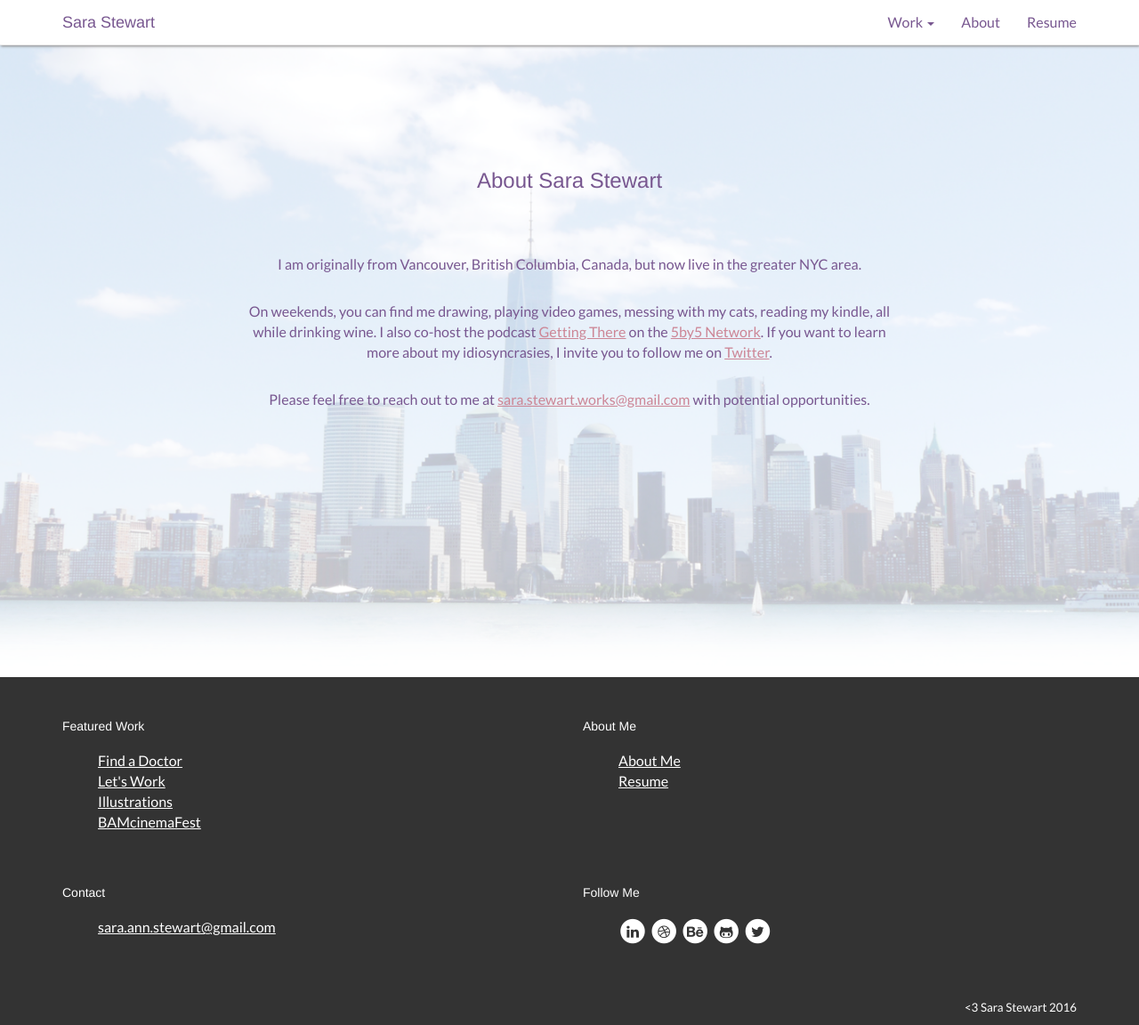
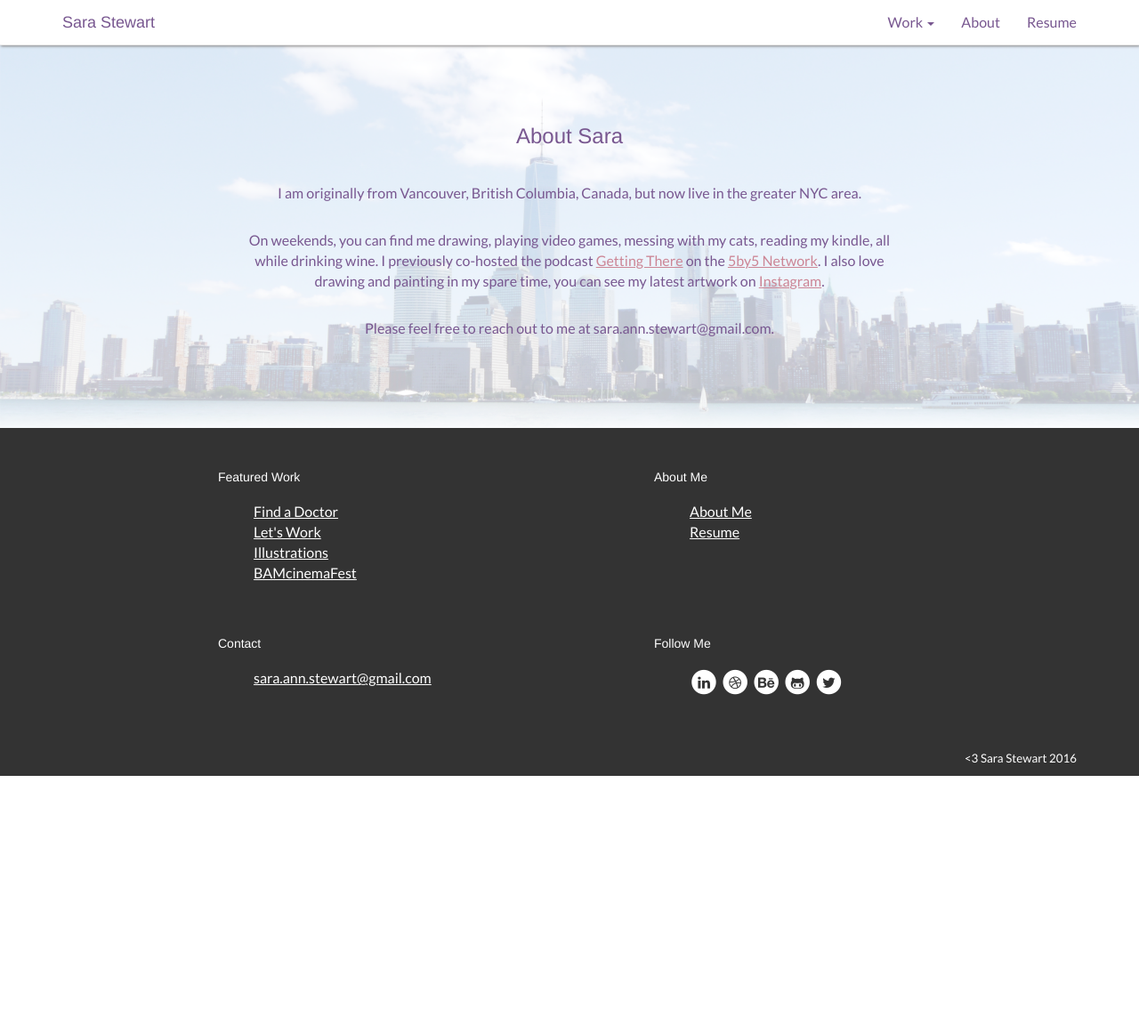
Before and after one commit to dhpinkdh/dhpinkdh.github.io, a Jekyll site: the page built from aboutme.html, in a window 1280 px wide and 1152 px high. Shown: the whole window at 89% size. Built offline with Jekyll 4.4.1, drawn with Linux system fonts in a browser that asks for light colours; nearby versions of some CDN libraries; comment, search, counter and statistics services are not loaded.

Commit message:
About me update

```diff
--- a/_includes/footer.html
+++ b/_includes/footer.html
@@ -1,6 +1,6 @@
 <footer id="footer">
     <div class="container">
-        <div class="row">
+        <div class="row footer-list">
             <div class="col-md-6">
                 <h5>Featured Work</h5>
                 <ul>
@@ -18,7 +18,7 @@
                 </ul>
             </div>
         </div>
-        <div class="row">
+        <div class="row footer-list">
             <div class="col-md-6">
                 <h5>Contact</h5>
                 <ul>
--- a/aboutme.html
+++ b/aboutme.html
@@ -6,7 +6,7 @@ permalink: /aboutme.html
 <div class="aboutme-bg">
 	<div class="aboutme-header">
 		<div class="container centered">
-			<h3>About Sara Stewart</h3>
+			<h3>About Sara</h3>
 		</div>
 	</div>
 
@@ -15,8 +15,8 @@ permalink: /aboutme.html
 			<div class="col-md-2"></div>
 			<div class="col-md-8 col-sm-12 col-xs-12">
 				<p>I am originally from Vancouver, British Columbia, Canada, but now live in the greater NYC area.</p>
-				<p>On weekends, you can find me drawing, playing video games, messing with my cats, reading my kindle, all while drinking wine. I also co-host the podcast <a href="http://5by5.tv/gettingthere">Getting There</a> on the <a href="http://5by5.tv/">5by5 Network</a>. If you want to learn more about my idiosyncrasies, I invite you to follow me on <a href="https://twitter.com/sarastewartwork">Twitter</a>.</p>
-				<p>Please feel free to reach out to me at <a href="mailto:sara.ann.stewart@gmail.com">sara.stewart.works@gmail.com</a> with potential opportunities.</p>
+				<p>On weekends, you can find me drawing, playing video games, messing with my cats, reading my kindle, all while drinking wine. I previously co-hosted the podcast <a href="http://5by5.tv/gettingthere">Getting There</a> on the <a href="http://5by5.tv/">5by5 Network</a>. I also love drawing and painting in my spare time, you can see my latest artwork on <a href="https://instagram.com/sarastewartwork">Instagram</a>.</p>
+				<p>Please feel free to reach out to me at sara.ann.stewart@gmail.com.</p>
 			</div>
 			<div class="col-md-2"></div>
 		</div>
--- a/css/base.css
+++ b/css/base.css
@@ -36,6 +36,7 @@ a {
     background-image: url(../images/bg.png);
     background-repeat: no-repeat;
     background-size: cover;
+    height: 100%;
 }
 
 /* MEDIA QUERIES */
@@ -64,7 +65,7 @@ a {
 
 .portfolio {
     background-color: #F7F7F7;
-    /* padding: 0 80px; */
+    margin-bottom: 30px;
 }
 
 .portfolio h3.title {
@@ -136,8 +137,8 @@ a {
 }
 
 .portfolio-note {
-    padding-top: 7%;
-    padding-bottom: 10%;
+    padding-top: 5%;
+    padding-bottom: 8%;
     color: #785790;
 }
 
@@ -154,12 +155,12 @@ a {
 }
 
  .aboutme-header {
-    padding: 17rem 0 5rem 0;
-    /* padding-bottom: 30px; */
+    padding: 12rem 0 0 0;
+    padding-bottom: 20px;
 }
 
 .aboutme {
-    padding: 0 0 280px 0;
+    padding: 0 0 8rem 0;
 }
 
 .aboutme p {
@@ -201,6 +202,10 @@ a {
     display: inline;
 }
 
+.footer-list {
+    margin: 0 0 0 16rem;
+}
+
 .copyright {
     padding-top: 1rem;
 }
--- a/index.html
+++ b/index.html
@@ -71,6 +71,6 @@ layout: default
 	            </div>
 	        </div>
 	    </div>
-	    <p class="centered portfolio-note">To see more examples of my work, please visit my <a href="https://www.dribbble.com/sarastewartwork">Dribbble</a>, or <a href="https://www.behance.net/sarastewartwork">Behance</a>.</p>
+	    <p class="centered portfolio-note">To see more examples of my work, please visit my <a href="https://www.dribbble.com/sarastewartwork">Dribbble</a>, or email me at sara.ann.stewart@gmail.com.</p>
 	</div>
 </div>
```
